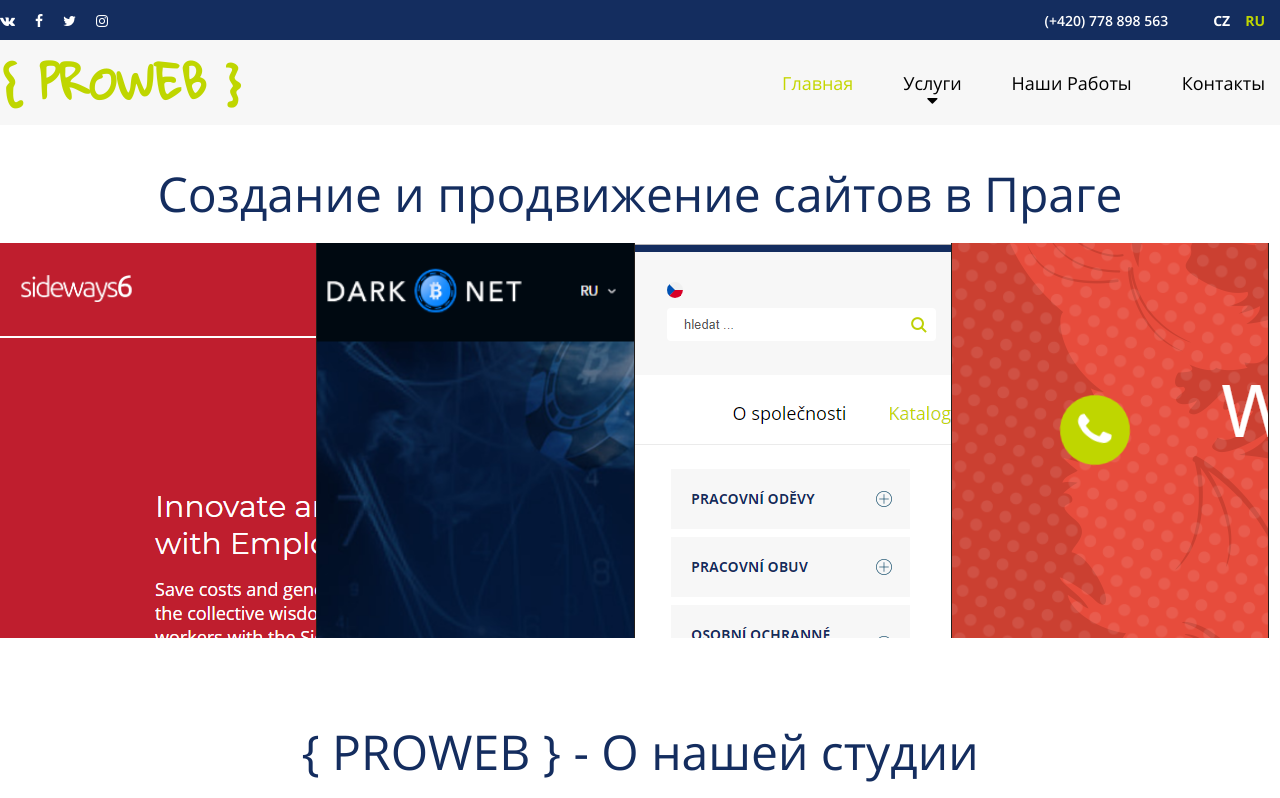
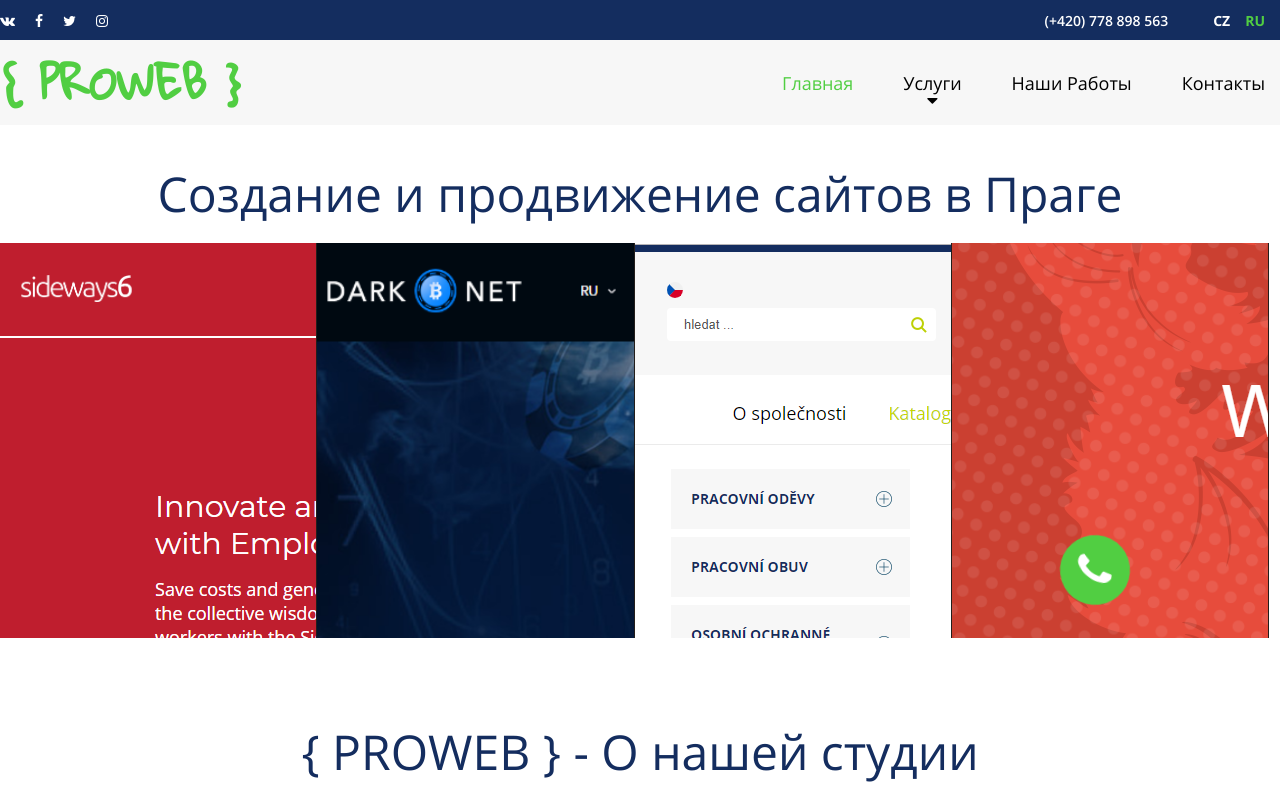
Before and after one commit to krol2006/ProWeb, a website: page dev/pages/index.html in a window 1280 px wide. Shown: the top 798 px of the page. Drawn offline with nearby package versions, Linux system fonts and the light colour scheme; files that its build step writes are made by us from their sources; files whose address does not match are found by name.

Commit message:
Color changes and container

```diff
--- a/dev/pages/index.html
+++ b/dev/pages/index.html
@@ -5,7 +5,7 @@
 {% block content %}
 	<main>
 		<section class="bg-content">
-			<div class="container">
+			<div class="container container--lg">
 				<h1>Создание и продвижение сайтов в Праге</h1>
 
 				<div class="slider">
@@ -100,7 +100,7 @@
 		</section>
 
 		<section class="folio bg-content">
-			<div class="container">
+			<div class="container container--lg">
 				<h2>Примеры наших работ</h2>
 
 				<ul class="folio__list">
--- a/dev/scss/buttons.scss
+++ b/dev/scss/buttons.scss
@@ -3,7 +3,7 @@
   display: inline-flex;
   box-sizing: border-box;
   padding: 0 10px;
-  background: #c4d600;
+  background: #51ce42;
   text-decoration: none;
   border: none;
   text-transform: capitalize;
--- a/dev/scss/container.scss
+++ b/dev/scss/container.scss
@@ -1,5 +1,9 @@
 .container {
   height: 100%;
-  max-width: 1440px;
+  max-width: 1480px;
   margin: 0 auto;
+
+  &--lg {
+    max-width: 1680px;
+  }
 }
--- a/dev/scss/main.scss
+++ b/dev/scss/main.scss
@@ -151,7 +151,7 @@ main {
       transition: all .2s linear;
 
       &:hover {
-        color: #BFD600;
+        color: #51ce42;
       }
     }
   }
@@ -169,7 +169,7 @@ main {
       margin-left: 15px;
 
       &--active #{$langs}__link {
-        color: #BFD600;
+        color: #51ce42;
       }
     }
 
@@ -181,7 +181,7 @@ main {
       transition: all .2s linear;
 
       &:hover {
-        color: #BFD600;
+        color: #51ce42;
       }
     }
   }
@@ -192,7 +192,7 @@ main {
       text-transform: uppercase;
       font-weight: bold;
       text-decoration: none;
-      color: #BFD600;
+      color: #51ce42;
     }
   }
 
@@ -215,7 +215,7 @@ main {
       position: relative;
 
       &--active #{$menu}__link, &:hover #{$menu}__link {
-        color: #c4d600;
+        color: #51ce42;
       }
 
       &--hasmenu {
@@ -252,7 +252,7 @@ main {
           line-height: 30px;
 
           &:hover {
-            color: #BFD600;
+            color: #51ce42;
           }
         }
       }
@@ -412,8 +412,8 @@ main {
     position: fixed;
     width: 70px;
     height: 70px;
-    background: #BFD600;
-    bottom: 335px;
+    background: #51ce42;
+    bottom: 195px;
     right: 150px;
     cursor: pointer;
     border: none;
@@ -592,7 +592,7 @@ main {
   background: $orange;
 
   a {
-    color: #BFD600;
+    color: #51ce42;
   }
 
   &__layout {
```
